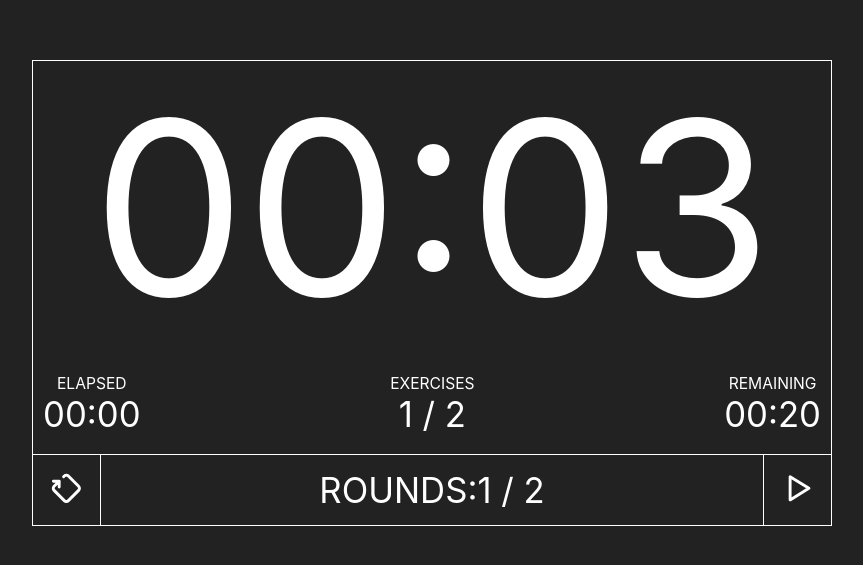
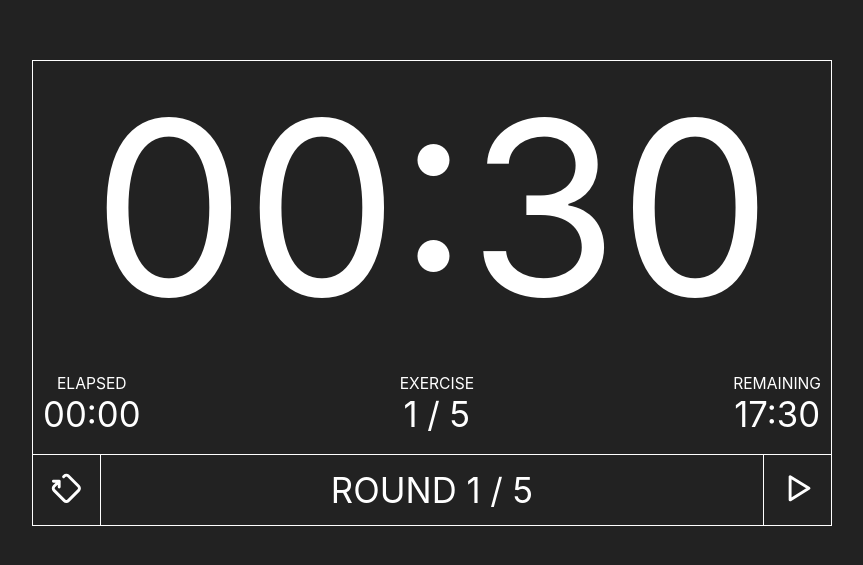
Before and after one commit to 44sisi/sandglass, a React (Create React App) app: page / in a window 1280 px wide. Shown: the part 107-672 px from the top of the page, without its empty margins (208-1071 px from the left). Built offline with nearby package versions, Linux system fonts and the light colour scheme.

Commit message:
change time setting to actual usage

```diff
--- a/src/App.tsx
+++ b/src/App.tsx
@@ -8,21 +8,18 @@ import { ReactComponent as Pause } from "./icons/pause.svg";
 let Timer: any;
 
 const synth = window.speechSynthesis;
-const voices = synth.getVoices();
-console.log(voices);
-// console.log(voices[0].name);
+const utterThis = new SpeechSynthesisUtterance();
 
 function speak(text: string) {
-  let utterThis = new SpeechSynthesisUtterance(text);
-  // utterThis.voice = voices[0];
+  utterThis.text = text;
   synth.speak(utterThis);
 }
 
 function App() {
-  const totalRound = 2,
-    totalExercise = 2,
-    exerciseTime = 3,
-    restTime = 4;
+  const totalRound = 5,
+    totalExercise = 5,
+    exerciseTime = 30,
+    restTime = 60;
 
   const roundExerciseTime = exerciseTime * totalExercise;
   const roundTime = roundExerciseTime + restTime;
@@ -80,12 +77,6 @@ function App() {
       ? [roundExerciseTime, roundTime].includes(roundElapsedTime)
       : !(roundElapsedTime % exerciseTime))
   ) {
-    console.log({
-      elapsedTime,
-      currentRound,
-      roundElapsedTime,
-      currentExercise,
-    });
     rest
       ? speak("rest")
       : elapsedTime === totalTime
@@ -112,7 +103,7 @@ function App() {
         </div>
 
         <div className="text-center">
-          <div className="label">EXERCISES</div>
+          <div className="label">EXERCISE</div>
           <div className="content">{`${currentExercise} / ${totalExercise}`}</div>
         </div>
 
@@ -132,8 +123,7 @@ function App() {
         </div>
 
         <div className="text-center rounds">
-          <span>ROUNDS: </span>
-          <span>{`${currentRound} / ${totalRound}`}</span>
+          <span>ROUND {`${currentRound} / ${totalRound}`}</span>
         </div>
 
         <div className="right-button">
```
